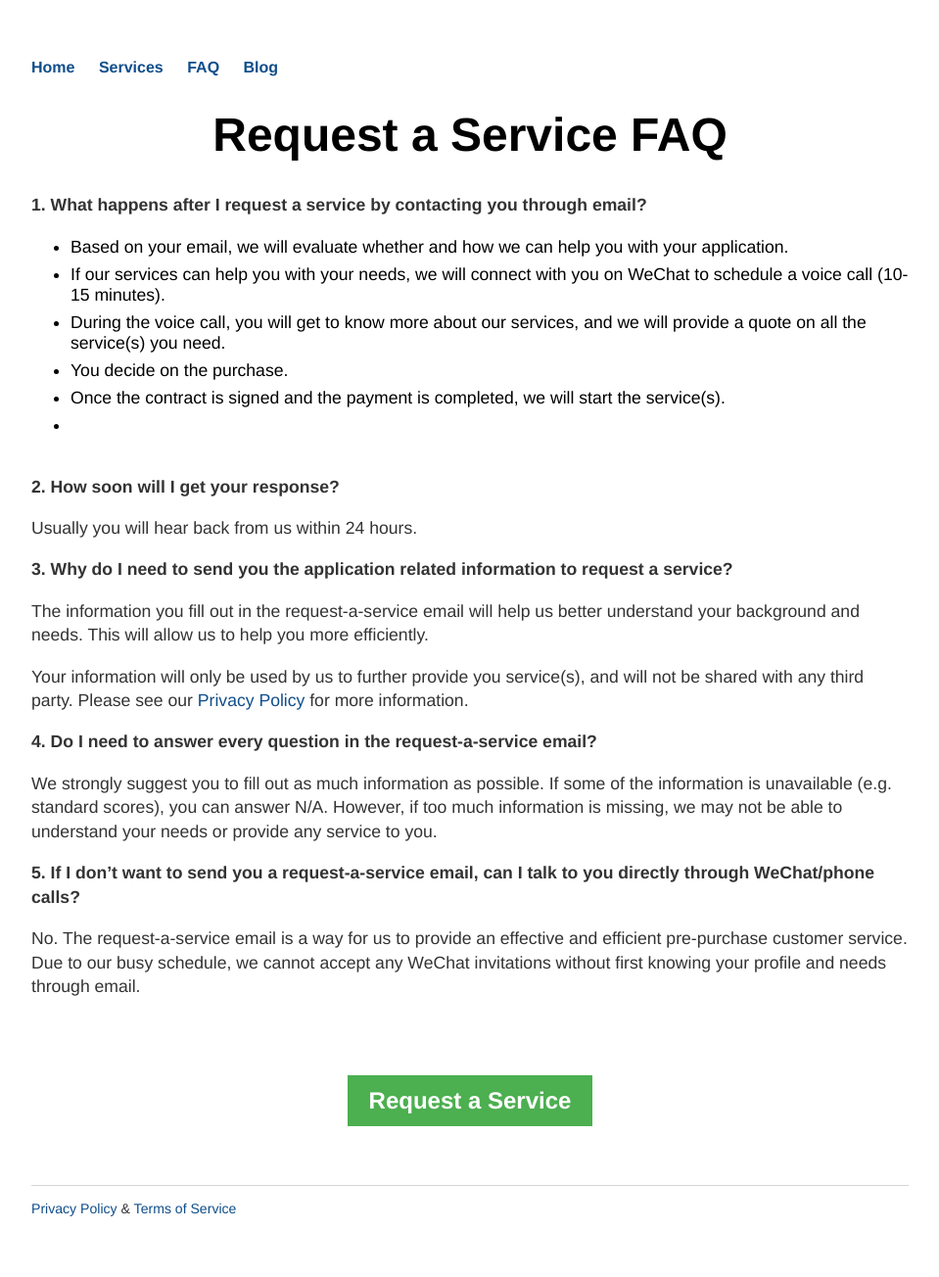
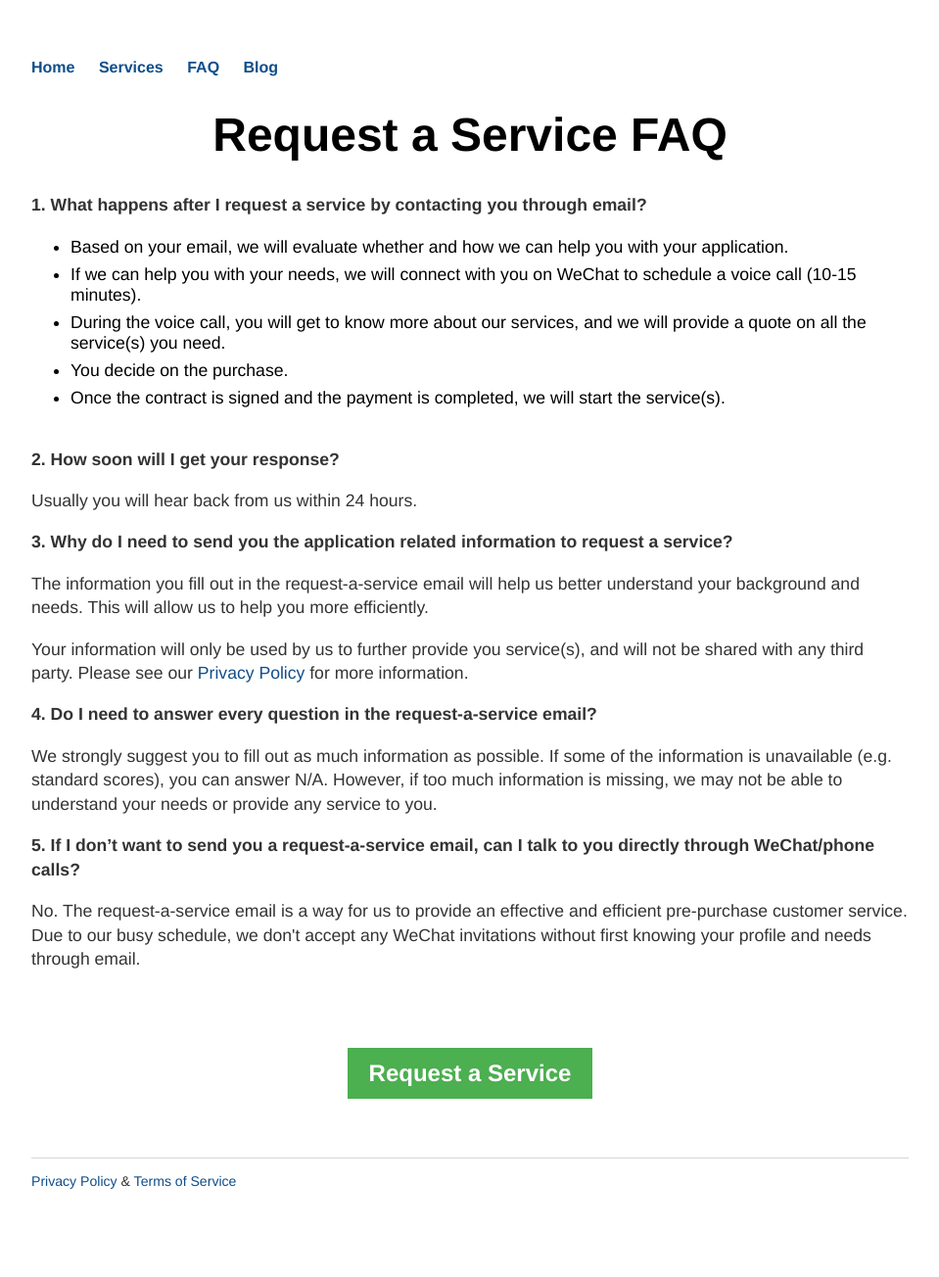
Before and after one commit to RagingTiger/PnFTech.github.io, a Jekyll site: the page built from request_faq/index.html, in a window 1280 px wide. Shown: the whole page at 98% size, without its empty margins (160-1119 px from the left). Built offline with Jekyll 4.4.1, drawn with Linux system fonts in a browser that asks for light colours; after the commit the page ends 1276 px from its top, so only the background shows below that.

Commit message:
edited request faq

```diff
--- a/request_faq/index.html
+++ b/request_faq/index.html
@@ -13,13 +13,13 @@ title: TEssay Analytics | Request a Service FAQ
 	<p><ul class="posts">
 		<li>Based on your email, we will evaluate whether and how we can help you
 			with your application.</li>
-		<li>If our services can help you with your needs, we will connect with you
+		<li>If we can help you with your needs, we will connect with you
 			on WeChat to schedule a voice call (10-15 minutes).</li>
 		<li>During the voice call, you will get to know more about our services, and
 			we will provide a quote on all the service(s) you need.</li>
 		<li>You decide on the purchase.</li>
 		<li>Once the contract is signed and the payment is completed, we will start the
-			service(s).<li>
+			service(s).</li>
 
 		</ul>
 	</p>
@@ -46,7 +46,7 @@ title: TEssay Analytics | Request a Service FAQ
 	<p><b>5. If I don’t want to send you a request-a-service email, can I talk to
 		you directly through WeChat/phone calls?</b></p>
 	<p>No. The request-a-service email is a way for us to provide an effective and
-		efficient pre-purchase customer service. Due to our busy schedule, we cannot
+		efficient pre-purchase customer service. Due to our busy schedule, we don't
 		accept any WeChat invitations without first knowing your profile and needs
 		through email.</p>
 
```
